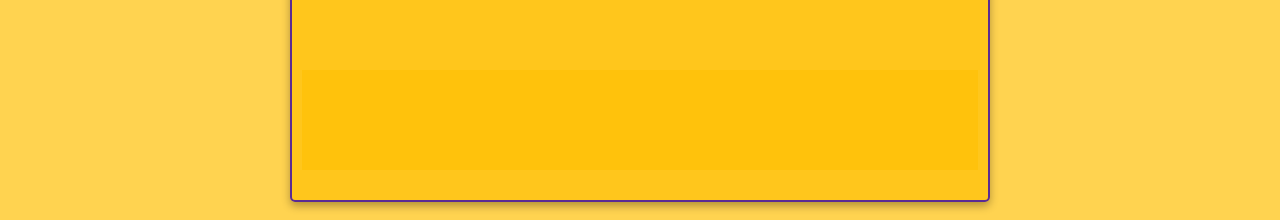
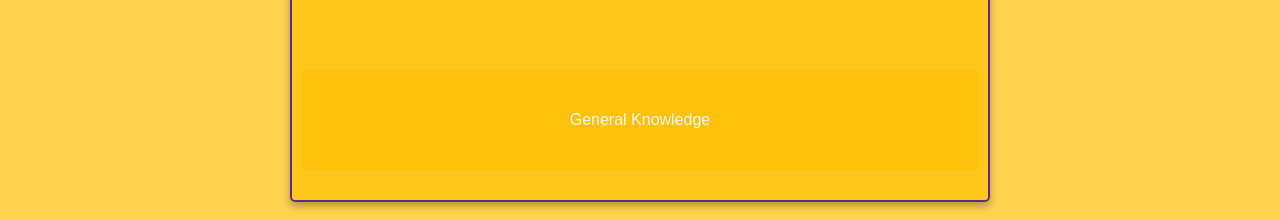
Before and after one commit to Trizziee/Quiz-Game, a plain HTML site: page general.html in a window 1280 px wide. Shown: the part 762-982 px from the top of the page. Drawn offline with Linux system fonts and the light colour scheme.

Commit message:
Update general.html

```diff
--- a/general.html
+++ b/general.html
@@ -20,7 +20,7 @@
             <button onclick="selectLevel('expert')">Expert</button>
             </div>
         </section>
-        <div class="test-container"></div>
+        <div class="test-container">General Knowledge</div>
 
         <!-- Question Display -->
         <section id="question-section" style="display: none;">
```
